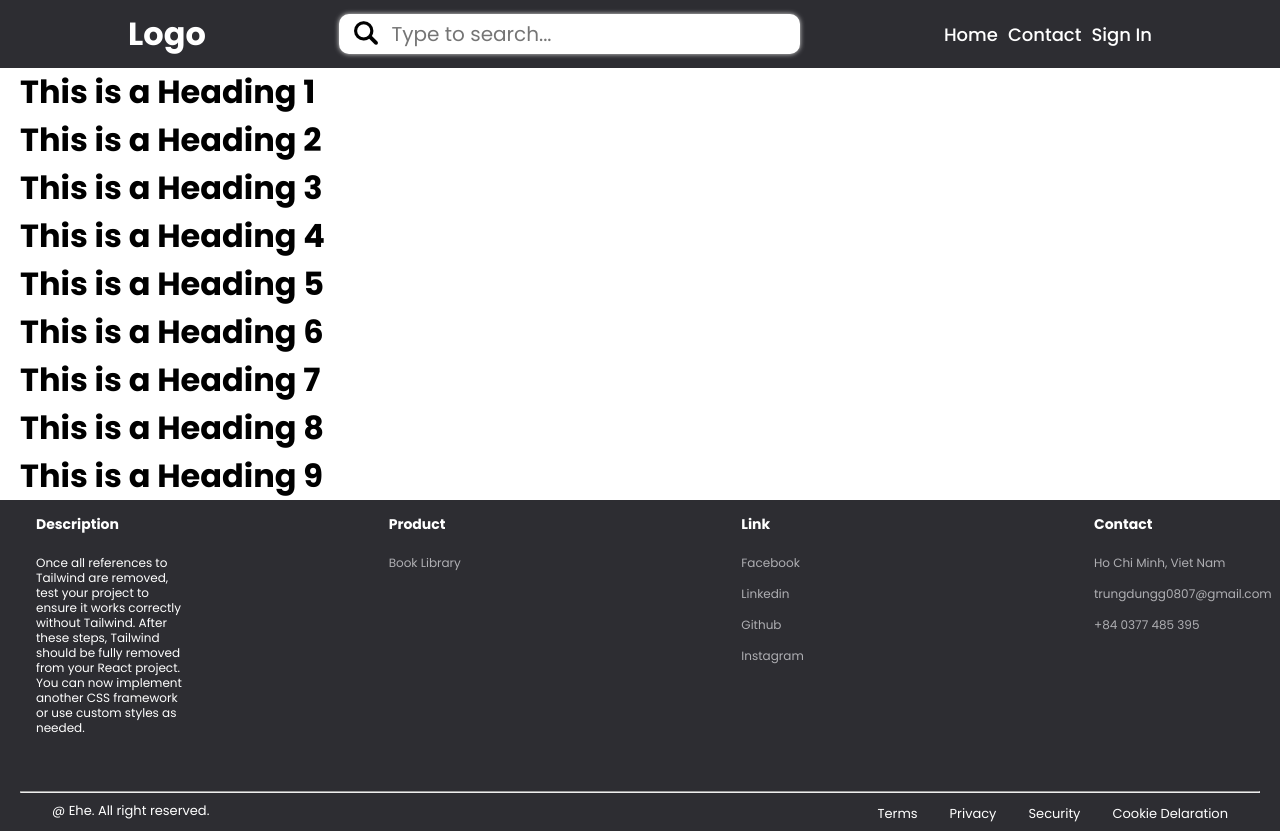
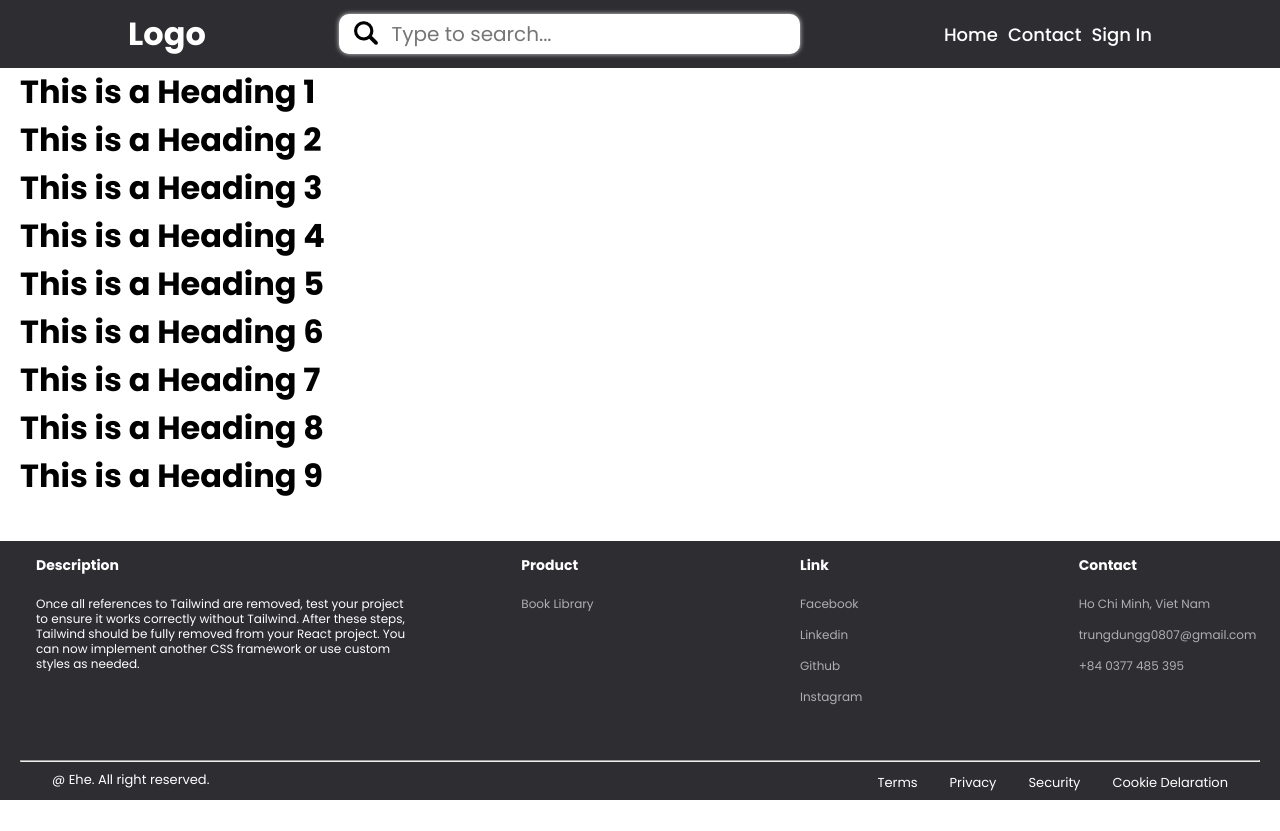
Before and after one commit to TDung0807/FigureStore, a React (Vite) app in the folder src/BookLibrary/: page / in a window 1280 px wide. After the commit the page ends 800 px from the top, so only its background shows below. Built offline with nearby package versions, Linux system fonts and the light colour scheme.

Commit message:
organize file

```diff
--- a/src/BookLibrary/src/components/Footer/Footer.css
+++ b/src/BookLibrary/src/components/Footer/Footer.css
@@ -31,6 +31,16 @@
     justify-content: flex-start;
     flex-direction: column;
     color: white;
+}
+
+.sb__footer-links-div:first-child {
+    width: 30%; /* 35% for description */
+}
+
+.sb__footer-links-div:nth-child(2),
+.sb__footer-links-div:nth-child(3),
+.sb__footer-links-div:nth-child(4) {
+    width: calc(40% / 3); /* Split the remaining 65% equally */
 }
 
 a{
```
